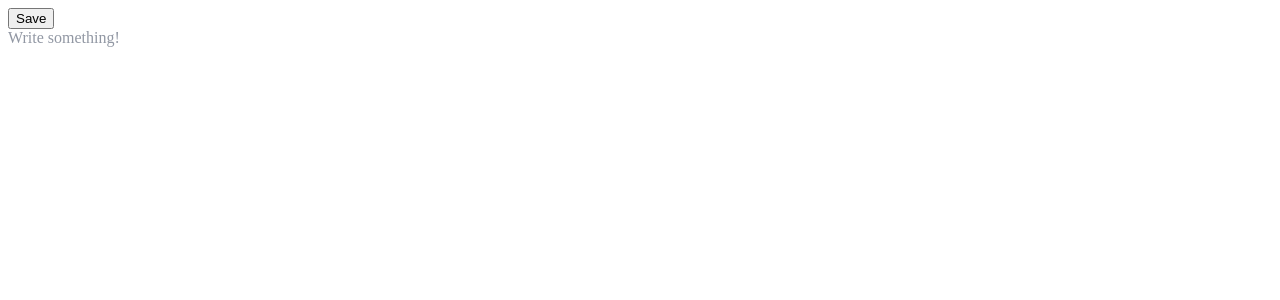
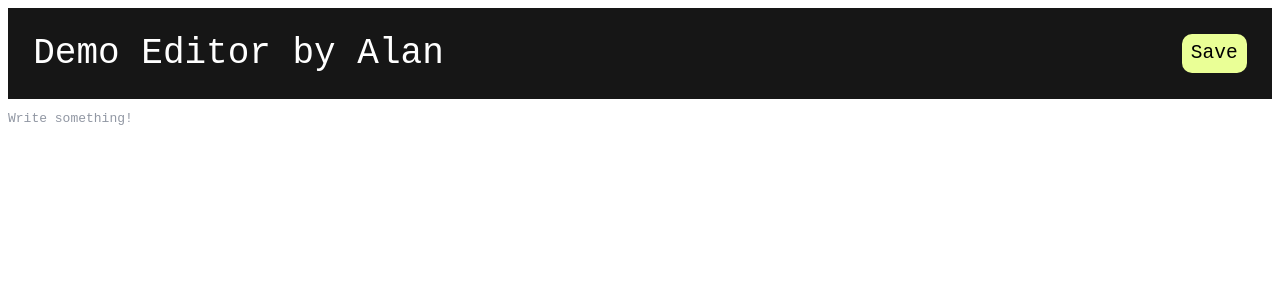
Before and after one commit to alan-thomas-shaji/text-editor-react, a React (Vite) app: page / in a window 1280 px wide. Shown: the top 300 px of the page. Built offline with nearby package versions, Linux system fonts and the light colour scheme.

Commit message:
fix: top bar

```diff
--- /dev/null
+++ b/src/components/SaveButton/index.css
@@ -0,0 +1,11 @@
+button {
+    width: 5rem;
+    height: 3rem;
+    border-radius: 10px;
+    border: none;
+    background-color: #eaff96;
+    font-size: 1.5rem;
+}
+button:hover{
+    cursor: pointer;
+}
--- a/src/components/SaveButton/index.jsx
+++ b/src/components/SaveButton/index.jsx
@@ -1,18 +1,11 @@
 import React from "react";
 import { getFromLocalStorage, setLocalStorage } from "../../utils";
 import { convertToRaw } from "draft-js";
+import "./index.css";
 
 const SaveButton = ({ contentState }) => {
-  // const handleSave = () => {
-  //     setLocalStorage("contentState", contentState);
-  //  };
   const handleSave = () => {
-    // const contentState = editorState.getCurrentContent();
-    //  const rawContentState = convertToRaw(contentState);
-    localStorage.setItem(
-      "contentState",
-      JSON.stringify(convertToRaw(contentState))
-    );
+    setLocalStorage("contentState", JSON.stringify(convertToRaw(contentState)));
   };
   return (
     <div>
--- /dev/null
+++ b/src/components/TextEditor/index.css
@@ -0,0 +1,25 @@
+*{
+    font-family: monospace
+}
+.top-bar {
+    height: 5vh;
+    display: flex;
+    justify-content: space-between;
+    align-items: center;
+    background-color: #161616;
+    color: white;
+    padding: 2%;
+    margin-bottom: 1%;
+}
+.title{
+    font-size: 36px;
+    font-weight: 400;
+}
+.editor-container {
+    /* width: 50%; */
+    display: flex;
+    padding-left: 2%;
+    /* justify-content: center; */
+    align-items: center;
+    background-color: #eaff96;
+}
--- a/src/components/TextEditor/index.jsx
+++ b/src/components/TextEditor/index.jsx
@@ -15,6 +15,8 @@ import { removeInlineStyle } from "draft-js/lib/DraftModifier";
 import { removeStyle } from "draft-js/lib/CharacterMetadata";
 import SaveButton from "../SaveButton";
 import { getFromLocalStorage } from "../../utils";
+import { styleMap } from "../../constants";
+import './index.css'
 
 const TextEditor = () => {
   const [editorState, setEditorState] = React.useState(() =>
@@ -22,29 +24,6 @@ const TextEditor = () => {
   );
     const [currentContent, setCurrentContent] = React.useState({});
   const editor = React.useRef(null);
-
-  const styleMap = {
-    REDLINE: {
-      color: "red",
-      fontWeight: "bold",
-    },
-    UNDERLINE: {
-      textDecoration: "underline",
-    },
-    BOLD: {
-      fontWeight: "bold",
-    },
-    HEADING: {
-      fontSize: "2rem",
-      fontWeight: "bold",
-    },
-    RESET_STYLES: {
-      color: null,
-      textDecoration: null,
-      fontWeight: null,
-      fontSize: null,
-    },
-  };
 
   const keyBindingFn = useCallback(
     (event) => {
@@ -297,7 +276,11 @@ const TextEditor = () => {
 
   return (
     <>
-      <SaveButton contentState={currentContent} />
+          <div className="top-bar">
+              <div className="title">Demo Editor by Alan</div>
+        <SaveButton contentState={currentContent} />
+      </div>
+
       <Editor
         ref={editor}
         editorState={editorState}
--- /dev/null
+++ b/src/constants/index.js
@@ -0,0 +1,22 @@
+export const styleMap = {
+  REDLINE: {
+    color: "red",
+    fontWeight: "bold",
+  },
+  UNDERLINE: {
+    textDecoration: "underline",
+  },
+  BOLD: {
+    fontWeight: "bold",
+  },
+  HEADING: {
+    fontSize: "2rem",
+    fontWeight: "bold",
+  },
+  RESET_STYLES: {
+    color: null,
+    textDecoration: null,
+    fontWeight: null,
+    fontSize: null,
+  },
+};
--- a/src/utils/index.js
+++ b/src/utils/index.js
@@ -15,9 +15,7 @@ export const getFromLocalStorage = (key) => {
 // Function to save data to local storage
 export const setLocalStorage = (key, data) => {
   try {
-    const serializedData = JSON.stringify(data);
-      localStorage.setItem(key, serializedData);
-      localStorage.setItem("saved", true);
+      localStorage.setItem(key, data);
   } catch (error) {
     console.error("Error saving data to local storage:", error);
   }
```
